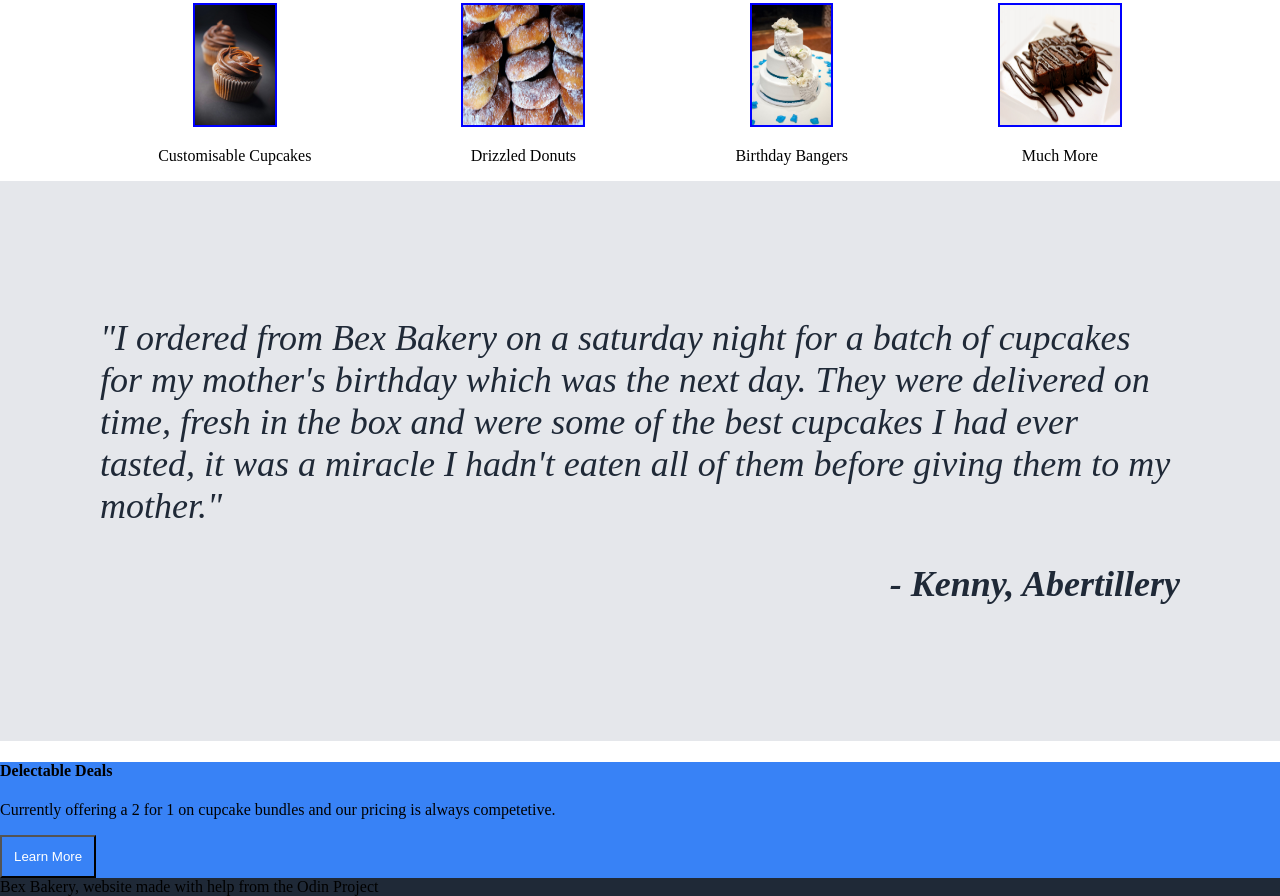
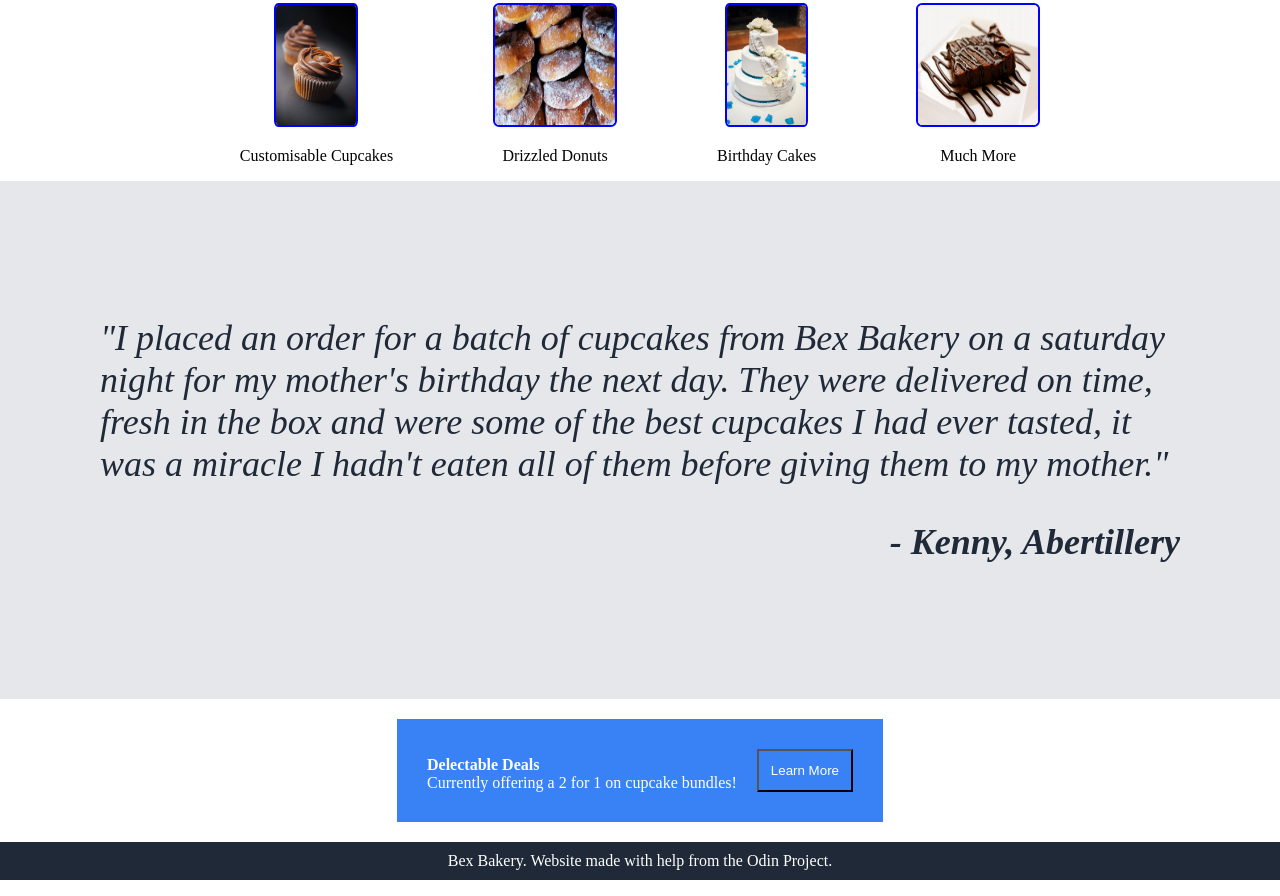
Before and after one commit to rlw92/Landing-page-project, a plain HTML site: page index.html in a window 1280 px wide. Shown: the part 538-1434 px from the top of the page. Drawn offline with Linux system fonts and the light colour scheme.

Commit message:
Completed the box and the footer and rounded off the images. I consider this a finished product but would consider adding more in the future. E.g about, portfolio and pricing pages.

```diff
--- a/index.html
+++ b/index.html
@@ -42,7 +42,7 @@
     </div>
     <div class="box"><a href="">
         <img src="pics/bdaycake2.jpg" alt="picture of a Birthday cake">
-        <p>Birthday Bangers</p></a>
+        <p>Birthday Cakes</p></a>
     </div>
     <div class="box"><a href="">
         <img src="pics/more.jpeg" alt="picture of a collecion of biscuits and cakes">
@@ -50,20 +50,26 @@
     </div>
 
     <div class="quote">
-        <p>"I ordered from Bex Bakery on a saturday night  for a batch of cupcakes for my mother's birthday which was
-            the next day.
+        <p>"I placed an order for a batch of cupcakes from Bex Bakery on a saturday night for my mother's birthday
+                        the next day.
             They were delivered on time, fresh in the box and were some of the best cupcakes I had ever tasted,
             it was a miracle
              I hadn't eaten all of them before giving them to my mother."</p> <p> <strong>- Kenny, Abertillery</strong>
         </p>
     </div>
 
-    <div class="signup">
-        <h4>Delectable Deals</h4>
-        <p>Currently offering a 2 for 1 on cupcake bundles and our pricing is always competetive.</p>
+    <div class="signupcontainer">
+        <div class="signup">
+    <div>
+        <p><strong>Delectable Deals</strong></p>
+        <p>Currently offering a 2 for 1 on cupcake bundles!</p>
+        </div>
+
         <button>Learn More</button>
+
+    </div>
     </div>
 
-    <div class="footer">Bex Bakery, website made with help from the Odin Project</div>
+    <div class="footer">Bex Bakery. Website made with help from the Odin Project.</div>
 </body>
 </html>
--- a/style.css
+++ b/style.css
@@ -5,8 +5,9 @@ button{background-color:#3882f6;color:white;padding:12px;}
 .header, .main, .footer{background-color:#1f2937;}
 
 .header{display:flex;justify-content:center;align-items:center;}
-.header ul{display:flex;list-style:none;margin-left:auto;padding-right:6px;gap:6px;}
+.header ul{display:flex;list-style:none;margin-left:auto;padding-right:12px;gap:6px;}
 a{text-decoration:none;color:white;}
+img{border-radius:5%;}
 .header img{width:80px;padding-left:10px;}
 
 .main h2{font-size:48px;
@@ -16,12 +17,12 @@ a{text-decoration:none;color:white;}
 .header li a, .main p{font-size:18px;
            color:#e5e7eb;}
 
-.main{display:flex;flex-direction:row-reverse;justify-content:center;gap:8px;padding:12px;}
+.main{display:flex;flex-direction:row-reverse;justify-content:center;gap:12px;padding:12px;}
 .main img{max-width:400px;flex:1;}
 .maincontent{display:flex;flex-direction:column;align-items:flex-start;justify-content:center;padding:6px;width:300px;}
 .maincontent h{text-align:center;}
 
-.infoboxes{background-color:white;display:flex;justify-content:center;align-items:center;gap:150px;}
+.infoboxes{background-color:white;display:flex;justify-content:center;align-items:center;gap:100px;}
 .infoboxes img{max-width:120px;height:120px;border:solid blue 2px;}
 .box{display:flex;flex-direction:column;align-items:center;text-align:center;}
 .box a{color:black;}
@@ -36,4 +37,10 @@ font-style:italic;display:flex;flex-direction:column;
 }
 .quote p strong{align-self:flex-end;}
 
-.signup{background-color:#3882f6;}
+.signupcontainer{background-color:white;display:flex;justify-content:center;align-items:center;padding:20px;}
+.signup{color:white;background-color:#3882f6;padding:30px;
+        display:flex;justify-content: space-between;align-items:flex-end;
+        gap:20px;}
+.signup p{margin:0;}
+
+.footer{display:flex;justify-content: center;align-items: center;color:white;padding:10px;}
```
Also changed, not shown: 1 other file.
